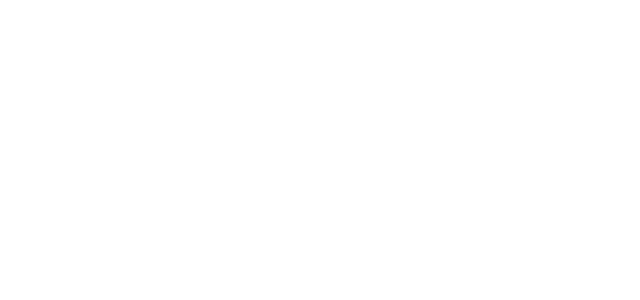
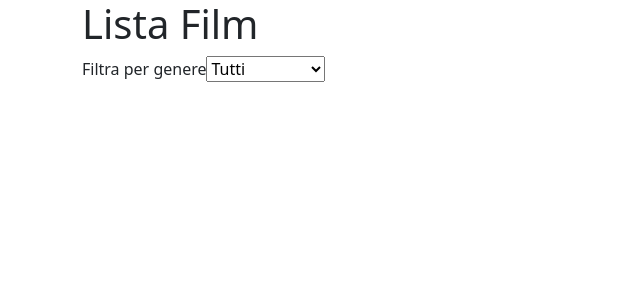
Before and after one commit to Steopa2001/react-movie-filter, a React (Vite) app in the folder react-movie-filter/: page / in a window 1280 px wide. Shown: the top 300 px of the page, without its empty margins (0-640 px from the left). Built offline with nearby package versions, Linux system fonts and the light colour scheme.

Commit message:
feat: add a state for the selected genre

```diff
--- a/react-movie-filter/src/App.jsx
+++ b/react-movie-filter/src/App.jsx
@@ -11,10 +11,30 @@ function App() {
     { title: "Pulp Fiction", genre: "Thriller" },
   ];
 
+  // stato per il genere selezionato
+  const [selectedGenre, setSelectedGenre] = useState("");
+
   return (
     <div className="container">
       <div className="row">
-        <div className="col"></div>
+        <div className="col">
+          <h1>Lista Film</h1>
+
+          {/* select per il filtro per genere */}
+          <label>
+            Filtra per genere
+            <select
+              value={selectedGenre}
+              onChange={(e) => setSelectedGenre(e.target.value)}
+            >
+              <option value="">Tutti</option>
+              <option value="Fantascienza">Fantascienza</option>
+              <option value="Thriller">Thriller</option>
+              <option value="Romantico">Romantico</option>
+              <option value="Azione">Azione</option>
+            </select>
+          </label>
+        </div>
       </div>
     </div>
   );
```
